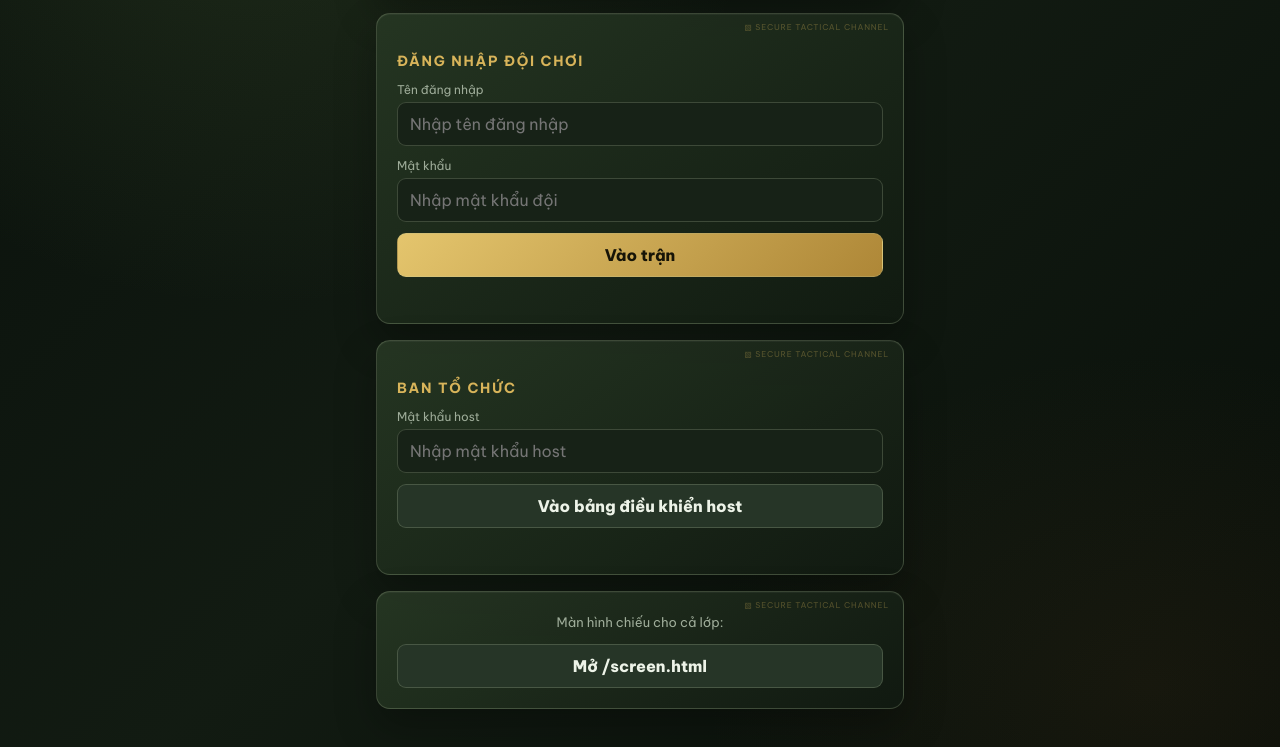
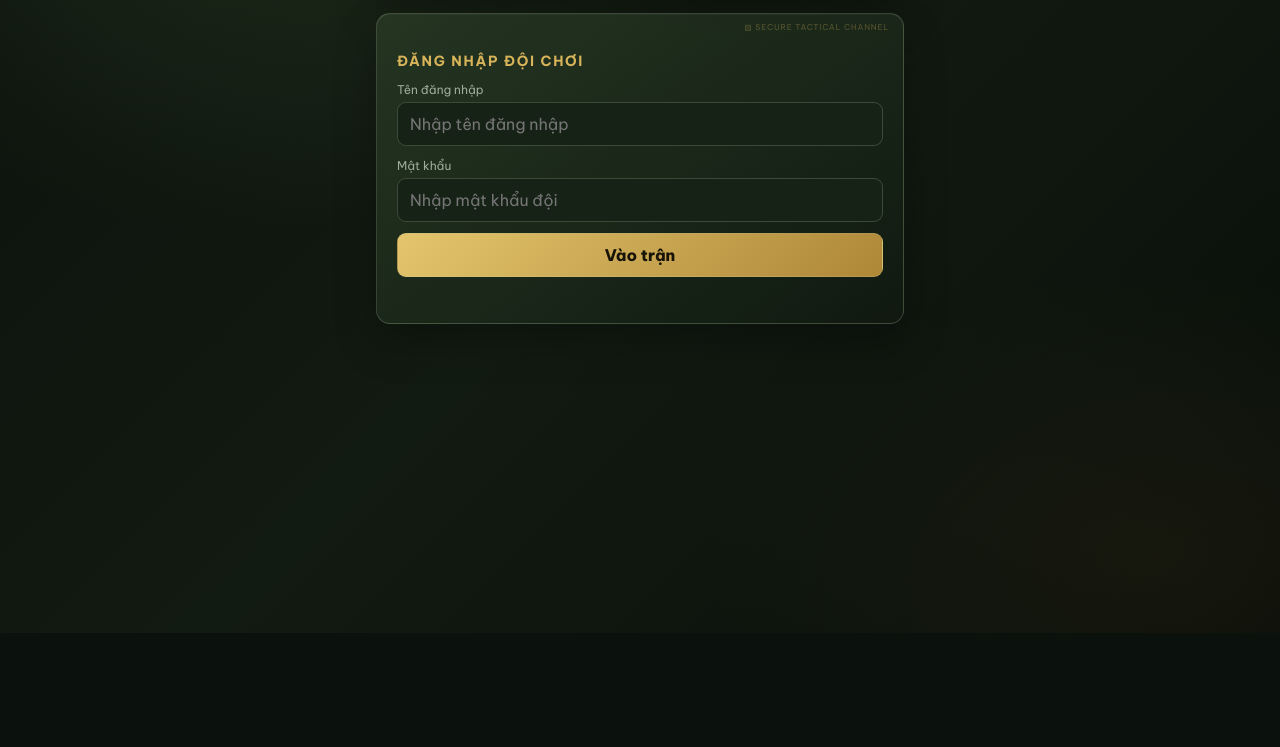
Before and after one commit to quangtri050207-create/chiem-cu-diem, a website: page index.html in a window 1280 px wide. Shown: the part 167-914 px from the top of the page. After the commit the page ends 800 px from the top, so only its background shows below. Drawn offline with Linux system fonts and the light colour scheme.

Commit message:
Remove host and classroom screen sections from public landing page

```diff
--- a/index.html
+++ b/index.html
@@ -25,19 +25,6 @@
       <button id="loginBtn">Vào trận</button>
       <div class="err" id="loginErr"></div>
     </div>
-
-    <div class="card">
-      <h2>Ban tổ chức</h2>
-      <label>Mật khẩu host</label>
-      <input id="hostPw" type="password" placeholder="Nhập mật khẩu host" />
-      <button id="hostBtn" class="secondary">Vào bảng điều khiển host</button>
-      <div class="err" id="err"></div>
-    </div>
-
-    <div class="card center">
-      <div class="sub">Màn hình chiếu cho cả lớp:</div>
-      <a href="/screen.html" target="_blank"><button class="secondary">Mở /screen.html</button></a>
-    </div>
   </div>
 
   <script>
@@ -59,16 +46,6 @@
       loginErr.textContent = '';
       location.href = '/team.html';
     };
-
-    document.getElementById('hostBtn').onclick = () => {
-      const pw = document.getElementById('hostPw').value;
-      if (!pw) {
-        document.getElementById('err').textContent = 'Vui lòng nhập mật khẩu host.';
-        return;
-      }
-      sessionStorage.setItem('hostPw', pw);
-      location.href = '/host.html';
-    };
   </script>
 </body>
 </html>
```
